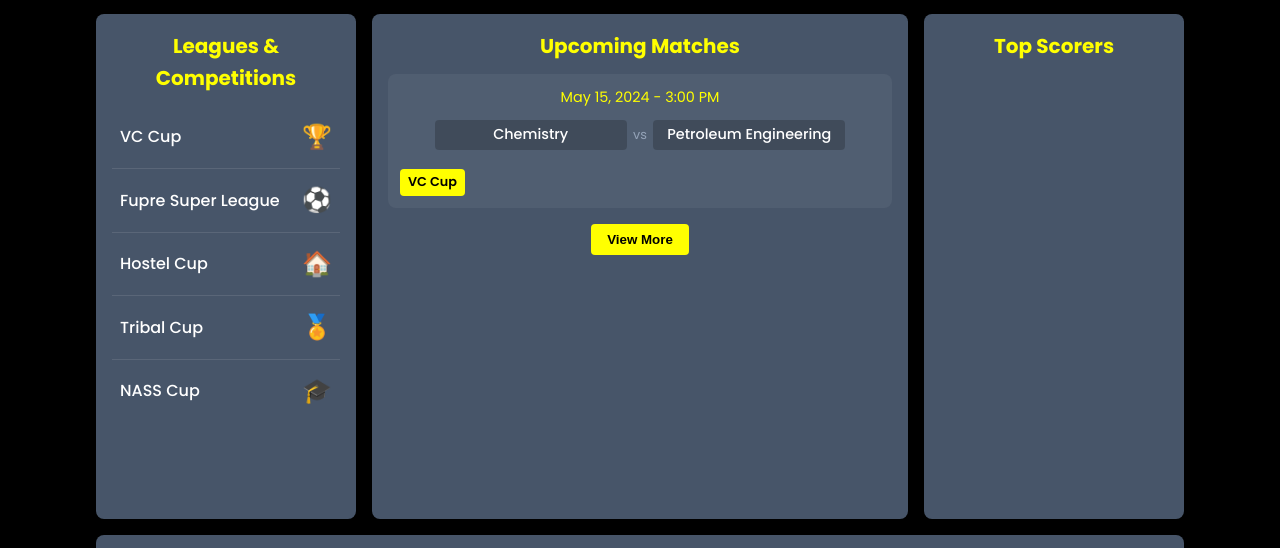
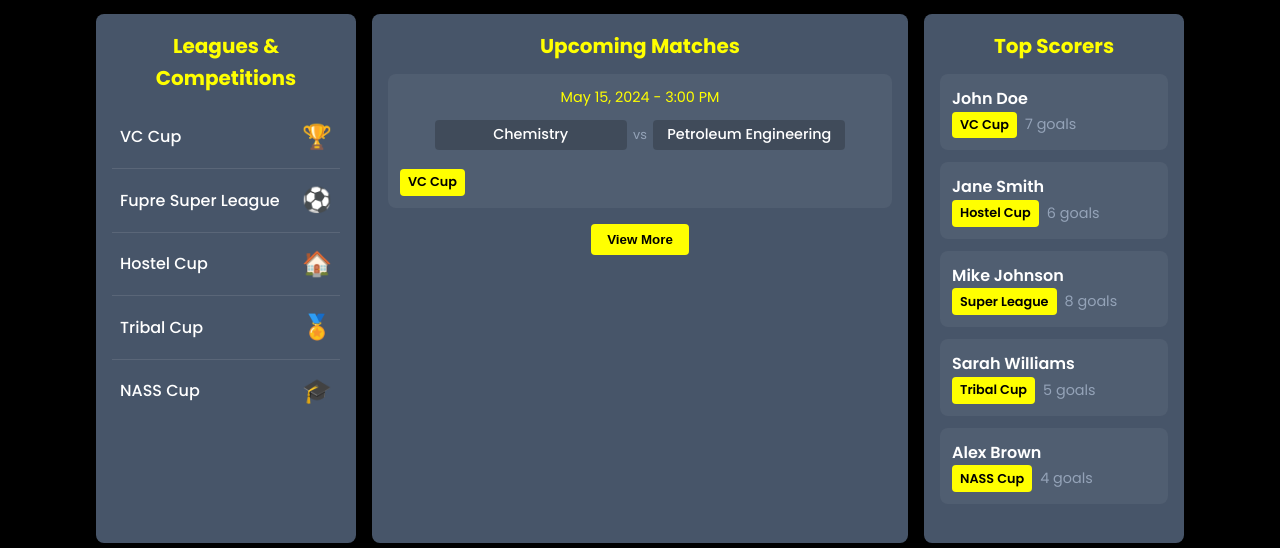
Before and after one commit to Dukeazeta/FSM_beta, a plain HTML site: page football.html in a window 1280 px wide. Shown: the part 234-782 px from the top of the page. Drawn offline with Linux system fonts and the light colour scheme.

Commit message:
Added scorer details to the football page

```diff
--- a/football.css
+++ b/football.css
@@ -291,3 +291,78 @@
     max-height: 2000px; /* Adjust this value based on your content */
     transition: max-height 1s ease-in;
 }
+
+.scorer-list {
+    list-style-type: none;
+    padding: 0;
+    margin: 0;
+}
+
+.scorer-item {
+    background-color: rgba(255, 255, 255, 0.05);
+    border-radius: 8px;
+    padding: 0.75rem;
+    margin-bottom: 0.75rem;
+    display: flex;
+    justify-content: space-between;
+    align-items: center;
+    flex-wrap: wrap;
+}
+
+.scorer-name {
+    font-size: clamp(0.9rem, 2vw, 1rem);
+    font-weight: 600;
+    color: var(--clr-light);
+    margin-right: 0.5rem;
+}
+
+.scorer-details {
+    display: flex;
+    align-items: center;
+    flex-wrap: wrap;
+}
+
+.scorer-tag {
+    font-size: clamp(0.7rem, 1.5vw, 0.8rem);
+    color: var(--clr-dark);
+    background-color: var(--clr-accent); /* Use the accent color for all tags */
+    padding: 0.2rem 0.5rem;
+    border-radius: 4px;
+    margin-right: 0.5rem;
+    font-weight: 600;
+}
+
+.scorer-goals {
+    font-size: clamp(0.8rem, 1.5vw, 0.9rem);
+    color: var(--clr-slate400);
+}
+
+@media (max-width: 768px) {
+    .scorer-item {
+        flex-direction: column;
+        align-items: flex-start;
+    }
+
+    .scorer-name {
+        margin-bottom: 0.5rem;
+    }
+
+    .scorer-details {
+        width: 100%;
+        justify-content: space-between;
+    }
+}
+
+@media (max-width: 480px) {
+    .scorer-item {
+        padding: 0.5rem;
+    }
+
+    .scorer-name {
+        font-size: 0.9rem;
+    }
+
+    .scorer-tag, .scorer-goals {
+        font-size: 0.75rem;
+    }
+}
--- a/football.html
+++ b/football.html
@@ -98,7 +98,43 @@
                 </div>
                 <div class="grid-item top-scorers">
                     <h2>Top Scorers</h2>
-                    <!-- Add top scorers for competitions here -->
+                    <ul class="scorer-list">
+                        <li class="scorer-item">
+                            <span class="scorer-name">John Doe</span>
+                            <div class="scorer-details">
+                                <span class="scorer-tag VC">VC Cup</span>
+                                <span class="scorer-goals">7 goals</span>
+                            </div>
+                        </li>
+                        <li class="scorer-item">
+                            <span class="scorer-name">Jane Smith</span>
+                            <div class="scorer-details">
+                                <span class="scorer-tag Hostel">Hostel Cup</span>
+                                <span class="scorer-goals">6 goals</span>
+                            </div>
+                        </li>
+                        <li class="scorer-item">
+                            <span class="scorer-name">Mike Johnson</span>
+                            <div class="scorer-details">
+                                <span class="scorer-tag Super">Super League</span>
+                                <span class="scorer-goals">8 goals</span>
+                            </div>
+                        </li>
+                        <li class="scorer-item">
+                            <span class="scorer-name">Sarah Williams</span>
+                            <div class="scorer-details">
+                                <span class="scorer-tag Tribal">Tribal Cup</span>
+                                <span class="scorer-goals">5 goals</span>
+                            </div>
+                        </li>
+                        <li class="scorer-item">
+                            <span class="scorer-name">Alex Brown</span>
+                            <div class="scorer-details">
+                                <span class="scorer-tag NASS">NASS Cup</span>
+                                <span class="scorer-goals">4 goals</span>
+                            </div>
+                        </li>
+                    </ul>
                 </div>
                 <div class="grid-item news-updates">
                     <h2>Latest News & Updates</h2>
```
